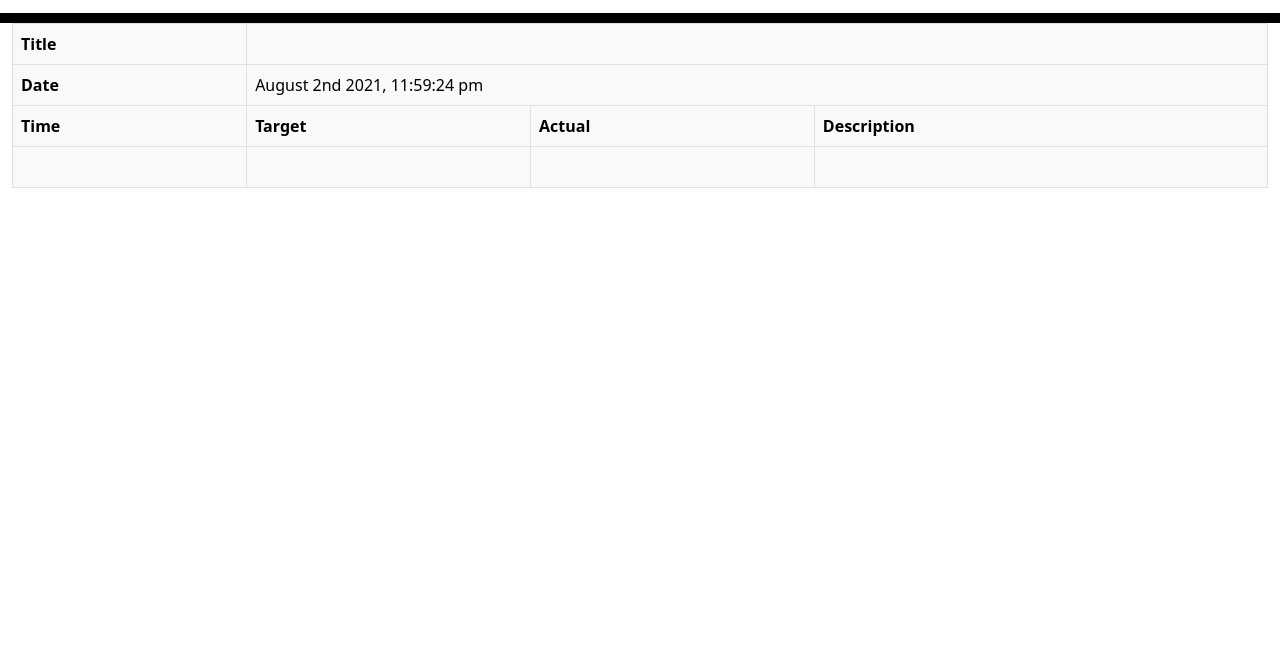
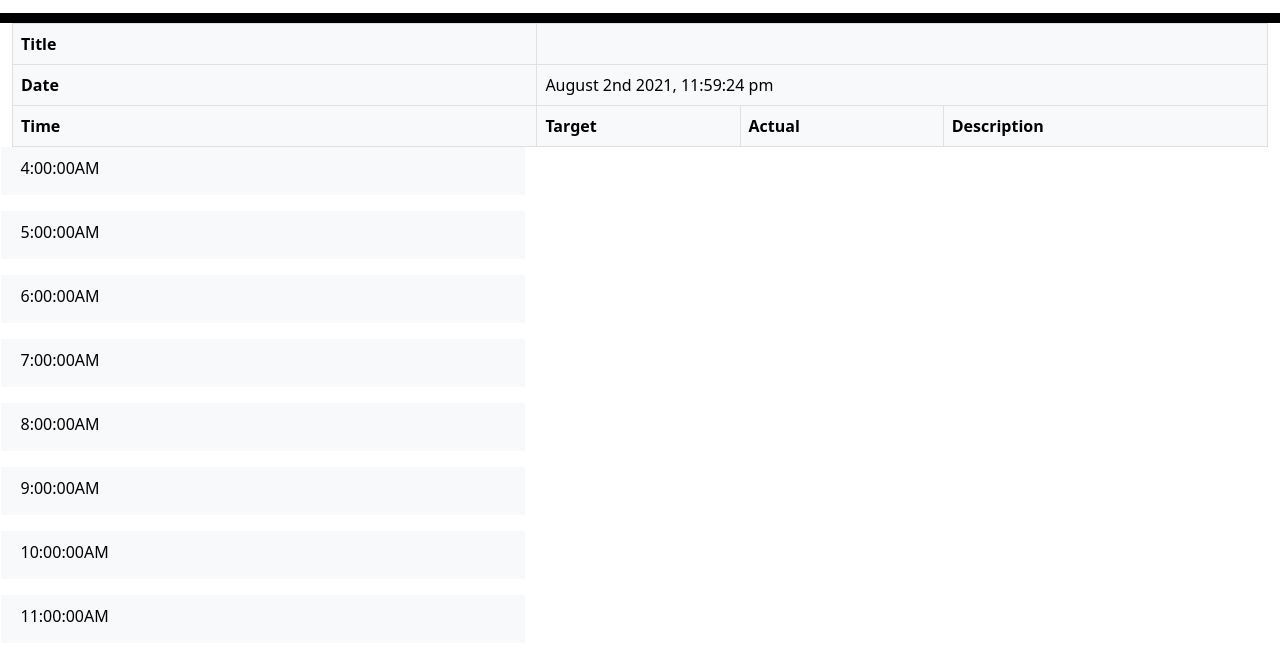
Before and after one commit to Petar85/derek-s-app, a plain HTML site: page index.html in a window 1280 px wide. Shown: the part 118-774 px from the top of the page. Drawn offline with nearby package versions, Linux system fonts and the light colour scheme.

Commit message:
created for loop that is supposed to dynamicaly update the table body

```diff
--- a/index.html
+++ b/index.html
@@ -35,11 +35,11 @@
                 </tr>
             </thead>
             <tbody>
-                <tr>
-                    <td class="time"></td>
+                <tr class="tbody">
+                    <!-- <td class="time"></td>
                     <td contenteditable="true"></td>
                     <td contenteditable="true"></td>
-                    <td contenteditable="true"></td>
+                    <td contenteditable="true"></td> -->
                 </tr>
             </tbody>
             </table>
--- a/script.js
+++ b/script.js
@@ -8,14 +8,30 @@ $("#tdDate").text(moment().format('MMMM Do YYYY, h:mm:ss a'));
 
 var myContainer = $(".container-fluid")
 var hourArr = ["4:00:00AM","5:00:00AM","6:00:00AM","7:00:00AM","8:00:00AM","9:00:00AM","10:00:00AM","11:00:00AM","12:00:00PM","1:00:00PM","2:00:00PM","3:00:00PM","4:00:00PM","5:00:00PM","6:00:00PM","7:00:00PM","8:00:00PM","9:00:00PM","10:00:00PM","11:00:00PM","12:00:00AM","1:00:00AM","2:00:00AM","3:00:00AM",]
+var tbodyTr = $(".tbody")
 
 for (var i = 0; i<hourArr.length; i++) {
 
     var row = $("<div>");
+    row.addClass("container-fluid row col-lg-12 table table-light table-hover table-bordered");
 
+    var timeTd = $("<td>");
+    timeTd.addClass("time");
+    timeTd.text(hourArr[i]);
+    row.append(timeTd);
 
+    var targetTd = $("<td>");
+    targetTd.addClass("contenteditable='true'")
+    row.append(targetTd);
 
+    var actualTd = $("<td>");
+    actualTd.addClass("contenteditable='true'");
+    row.append(actualTd);
 
+    var descriptionTd = $("<td>");
+    descriptionTd.addClass("contenteditable='true'");
+    row.append(descriptionTd);
 
+    tbodyTr.append(row)
 
 }
```
